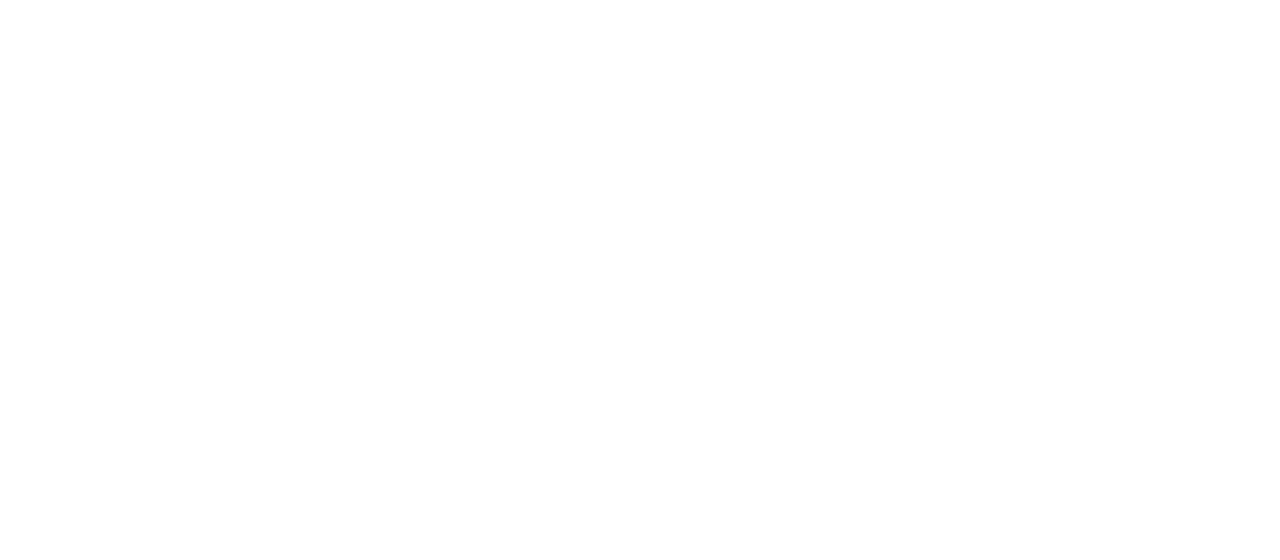
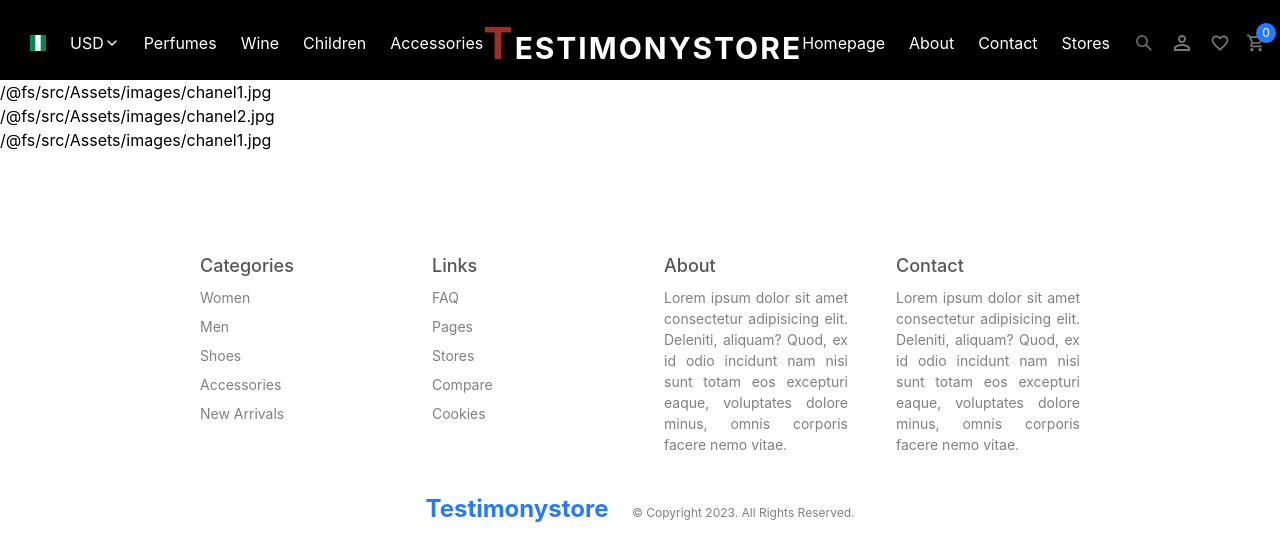
Before and after one commit to odeyemitobi/Clothe-store, a React (Create React App) app: page /mainproducts in a window 1280 px wide. Before the commit this address had no page. Shown: the top 560 px of the page. Built offline with nearby package versions, Linux system fonts and the light colour scheme.

Commit message:
mainproduct section

```diff
--- a/src/App.js
+++ b/src/App.js
@@ -2,6 +2,7 @@ import React from "react";
 import { BrowserRouter as Router, Route, Routes } from "react-router-dom";
 import Home from "./Pages/main/Home";
 import Products from "./Pages/sub/Products";
+import Mainproducts from "./Pages/sub/Mainproducts";
 
 function App() {
   return (
@@ -10,6 +11,7 @@ function App() {
         <Routes>
           <Route exact path="/" element={<Home/>} />
           <Route exact path="/products" element={<Products/>} />
+          <Route exact path="/mainproducts" element={<Mainproducts/>} />
         </Routes>
       </Router>
     </div>
--- a/src/Layouts/Mainlayout.jsx
+++ b/src/Layouts/Mainlayout.jsx
@@ -6,7 +6,7 @@ function Mainlayout({ children }) {
   return (
     <div>
       <NavBar />
-      <div>{children}</div>
+      <div className="">{children}</div>
       <Footer />
     </div>
   );
--- /dev/null
+++ b/src/Pages/sub/Mainproducts.jsx
@@ -0,0 +1,26 @@
+import React from "react";
+import Mainlayout from "../../Layouts/Mainlayout";
+import Chanel1 from "../../Assets/images/chanel1.jpg";
+import Chanel2 from "../../Assets/images/chanel2.jpg";
+
+function Mainproducts() {
+
+  return (
+    <Mainlayout>
+      <div>
+        <div>
+            <div className="">
+              <div className="">
+                <div>{Chanel1}</div>
+                <div>{Chanel2}</div>
+              </div>
+              <div>{Chanel1}</div>
+            </div>
+        </div>
+        <div></div>
+      </div>
+    </Mainlayout>
+  );
+}
+
+export default Mainproducts;
--- a/src/Pages/sub/Products.jsx
+++ b/src/Pages/sub/Products.jsx
@@ -1,11 +1,14 @@
 import React from "react";
 import { useState } from "react";
 import { useParams } from "react-router";
+import { useNavigate } from "react-router";
 import Mainlayout from "../../Layouts/Mainlayout";
 import Men from "../../Assets/pictures/mens.jpg";
-import List from "../../components/List/List"
+import List from "../../components/List/List";
 
 function Products() {
+  const navigate = useNavigate();
+
   const catId = parseInt(useParams().id);
   const [maxPrice, setMaxPrice] = useState(1000);
   const [sortby, setSortby] = useState(null);
@@ -113,8 +116,14 @@ function Products() {
           </div>
         </div>
         <div className="catalo">
-          <img className="w-full h-[300px] object-cover mb-12" src={Men} alt="" />
-          <List catId={catId} maxPrice={maxPrice} sort={sortby} />
+          <img
+            className="w-full h-[300px] object-cover mb-12"
+            src={Men}
+            alt=""
+          />
+          <div onClick={() => navigate("/mainproducts")}>
+            <List catId={catId} maxPrice={maxPrice} sort={sortby} />
+          </div>
         </div>
       </div>
     </Mainlayout>
--- a/src/components/NavBar/NavBar.jsx
+++ b/src/components/NavBar/NavBar.jsx
@@ -65,7 +65,7 @@ function NavBar() {
             >
               Contact
             </div>
-            <div onClick={() => navigate("/stores")} className="cursor-pointer">
+            <div onClick={() => navigate("/products")} className="cursor-pointer">
               Stores
             </div>
             <div className="flex items-center gap-4 text-[#777]">
```
